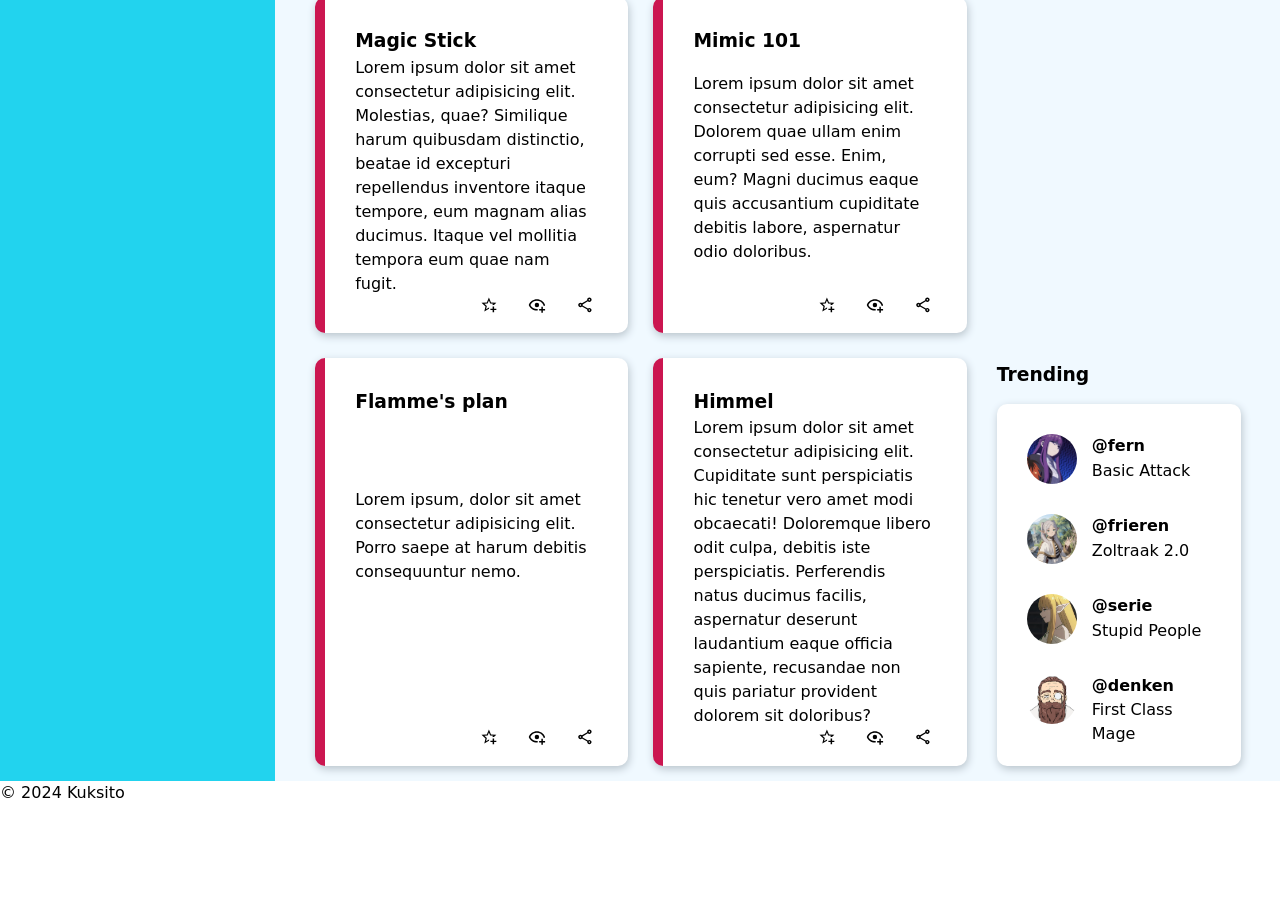
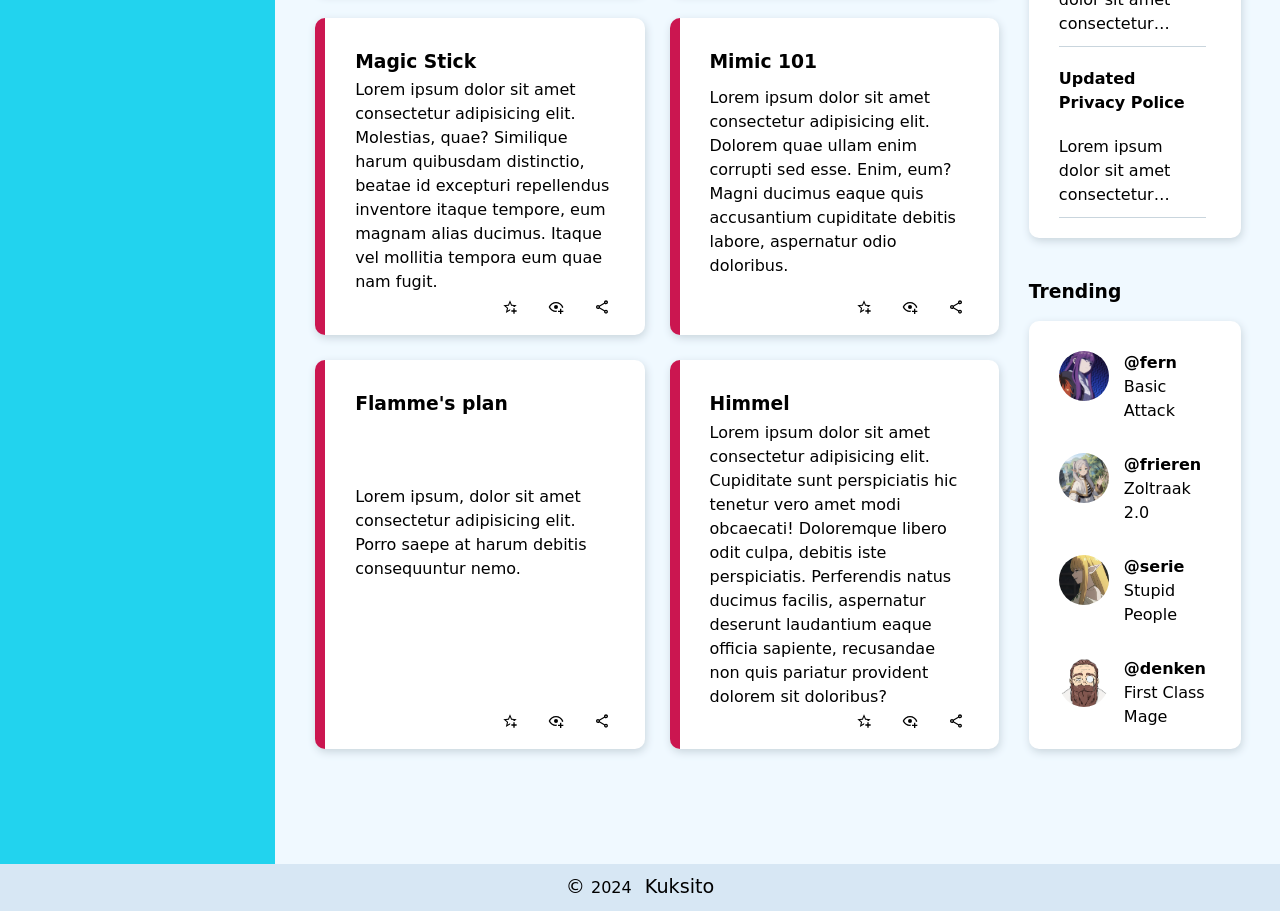
Before and after one commit to Kuksito/admin-dashboard, a plain HTML site: page index.html in a window 1280 px wide. Shown: the part 660-1571 px from the top of the page. Before the commit the page ends 1465 px from the top, so only its background shows below. Drawn offline with Linux system fonts and the light colour scheme; a web font is replaced by a local one.

Commit message:
Add style for footer, apply ellipsis to multiple text

```diff
--- a/style.css
+++ b/style.css
@@ -14,6 +14,7 @@
     --bg-color:#f0f9ff;
     --card-color: #fff;
     --point-color: #cb1650;
+    --shadow-color: #c9d5dd;
 
 }
 
@@ -51,7 +52,7 @@ p, h1, h2, h3, h4{
     grid-column: 2 / 4;
     grid-template-columns: 2fr 1fr;
     padding: 20px 40px;
-    box-shadow: 2px 3px 10px #c9d5dd;
+    box-shadow: 2px 3px 10px var(--shadow-color);
     z-index: 3;
 }
 
@@ -274,12 +275,14 @@ p, h1, h2, h3, h4{
     grid-column: 2 / span 2;
     grid-template-columns: 3fr 1fr;
     background-color: var(--bg-color);
+    padding-bottom: 100px;
 }
 
 .main{
     display: grid;
     grid-template-columns: repeat(2, minmax(250px, 1fr));
     grid-template-rows: min-content;
+    grid-auto-rows: auto;
     gap: 25px;
     padding: 30px 15px 15px 40px;
 }
@@ -290,7 +293,7 @@ p, h1, h2, h3, h4{
 .main .card, .other-stuff .news-wrapper, .other-stuff .trending-profiles{
     background-color: var(--card-color);
     border-radius: 10px;
-    box-shadow: 1px 3px 8px #b8c3cb;
+    box-shadow: 1px 3px 8px var(--shadow-color);
     padding: 30px 35px 20px 30px;
 }
 
@@ -301,7 +304,7 @@ p, h1, h2, h3, h4{
 
 .card .icons{
     display: grid;
-    grid-template-columns: repeat(3, 0.1fr);
+    grid-template-columns: repeat(3, 0.07fr);
     justify-content: end;
     gap: 30px;
     align-items: end;
@@ -323,18 +326,38 @@ p, h1, h2, h3, h4{
     display: grid;
     grid-template-rows: min-content;
     align-items: end;
-    padding: 30px 39px 15px 15px;
+    padding: 40px 39px 15px 15px;
 }
 
 .announcement-title, .trending-title{
     margin-bottom: 15px;
 }
 
+.other-wrapper{
+    margin-bottom: 40px;
+}
+
+.news{
+    min-height: 10vh;
+    border-bottom: 1px solid var(--shadow-color);
+}
+
+.news:nth-child(n+2){
+    margin-top: 20px;
+}
+
+.news-title{
+    margin-bottom: 20px;
+}
+
 .news-text{
-    width: 14vw;
+    display: -webkit-box;
+    max-width: 12vw;
+    -webkit-line-clamp: 3;
+    line-clamp: 3;
+    -webkit-box-orient: vertical;
     overflow: hidden;
-    white-space: nowrap;
-    text-overflow: ellipsis;
+    margin-bottom: 10px;
 }
 
 .trending-profiles .trending-profile:not(:first-child){
@@ -357,3 +380,17 @@ p, h1, h2, h3, h4{
 .trending-photo{
     grid-row: 1 / span 2;
 }
+
+.footer{
+    display: flex;
+    justify-content: center;
+    grid-column: 1 / span 2;
+    padding: 9px 0;
+    font-size: 1.2rem;
+    background-color: #d7e7f4;
+}
+
+.span{
+    margin-right: 7px;
+    font-size: 1rem;
+}
```
